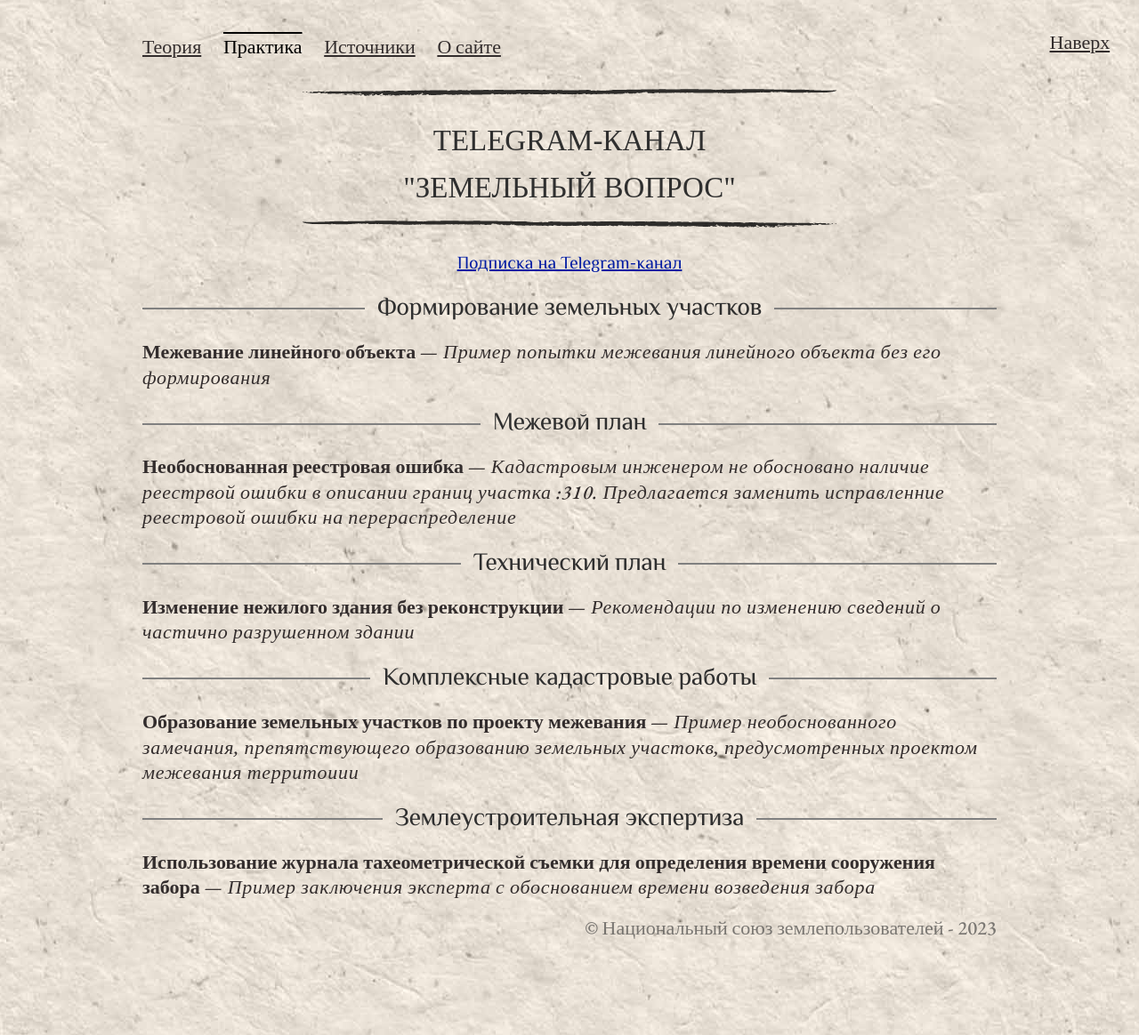
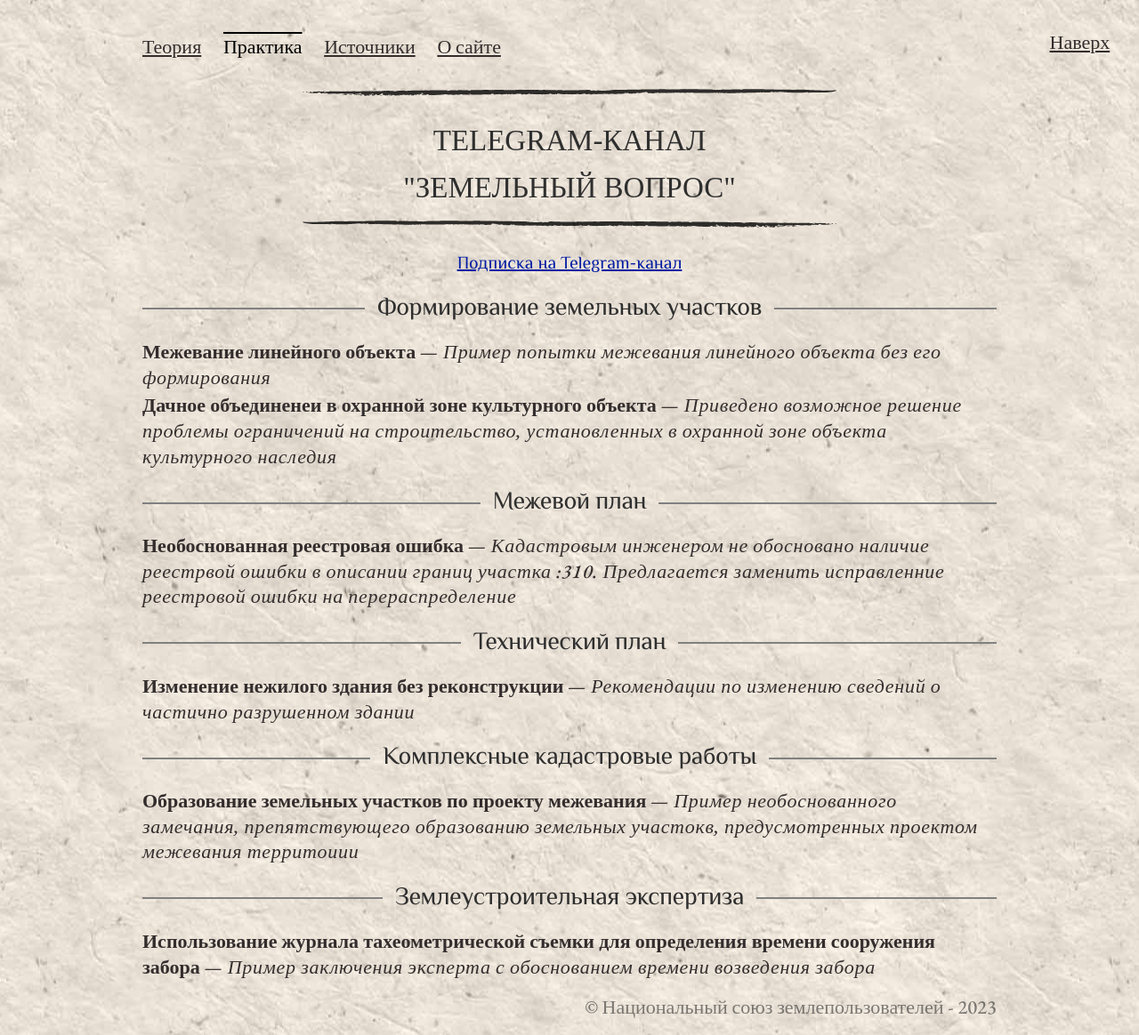
Before and after one commit to SergSi/land-use-art, a Jekyll site: the page built from pages/docs.md, in a window 1280 px wide. Shown: the whole page at 89% size. Built offline with Jekyll 4.4.1, drawn with Linux system fonts in a browser that asks for light colours; some web fonts are replaced.

Commit message:
Update 1_form.yml

```diff
--- a/_data/1_form.yml
+++ b/_data/1_form.yml
@@ -3,3 +3,6 @@ posts:
     - title: Межевание линейного объекта
       sum: Пример попытки межевания линейного объекта без его формирования
       link: https://t.me/c/1929818077/28
+    - title: Дачное объединенеи в охранной зоне культурного объекта
+      sum: Приведено возможное решение проблемы ограничений на строительство, установленных в охранной зоне объекта культурного наследия
+      link: https://t.me/c/1929818077/35
```
